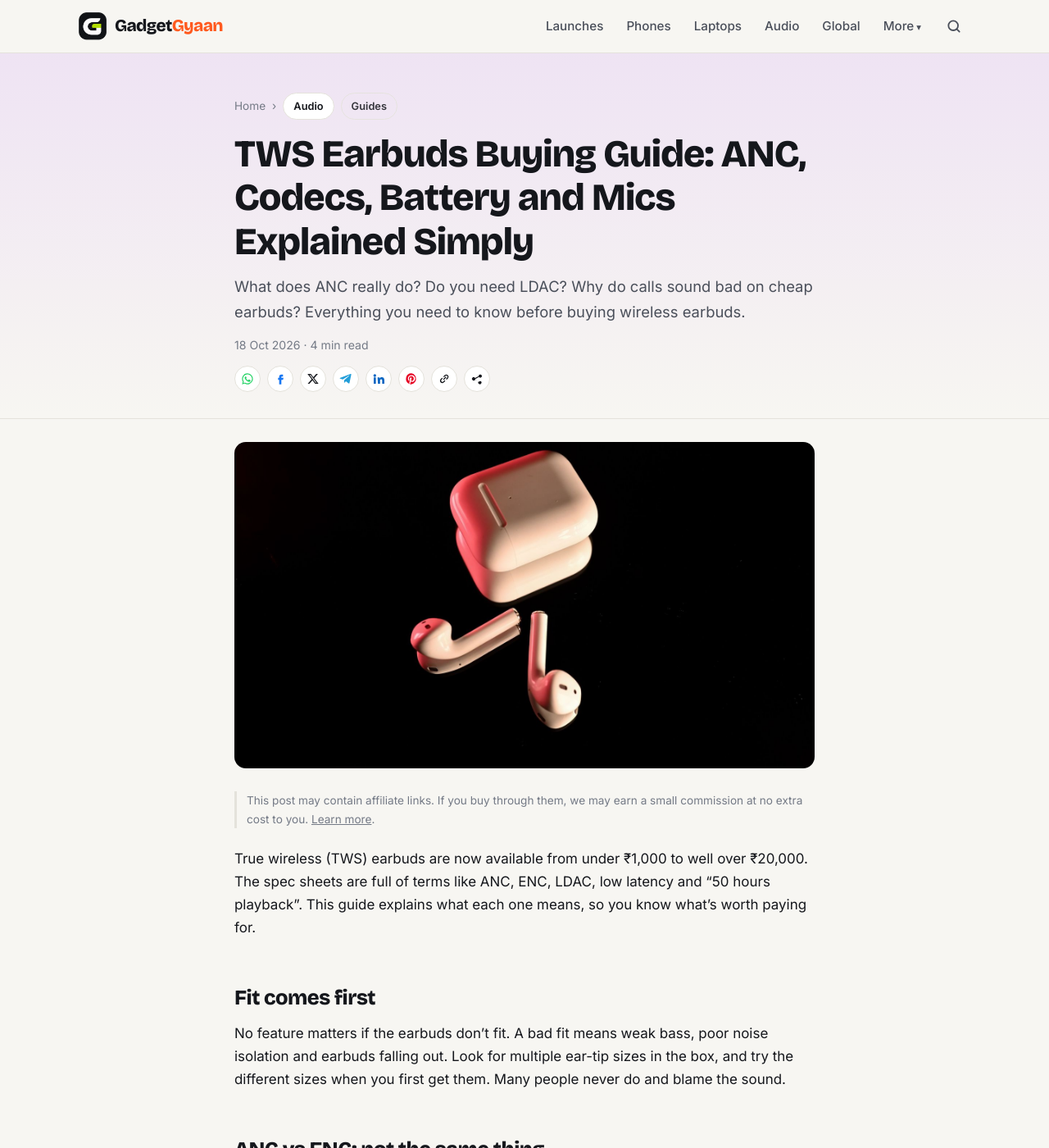
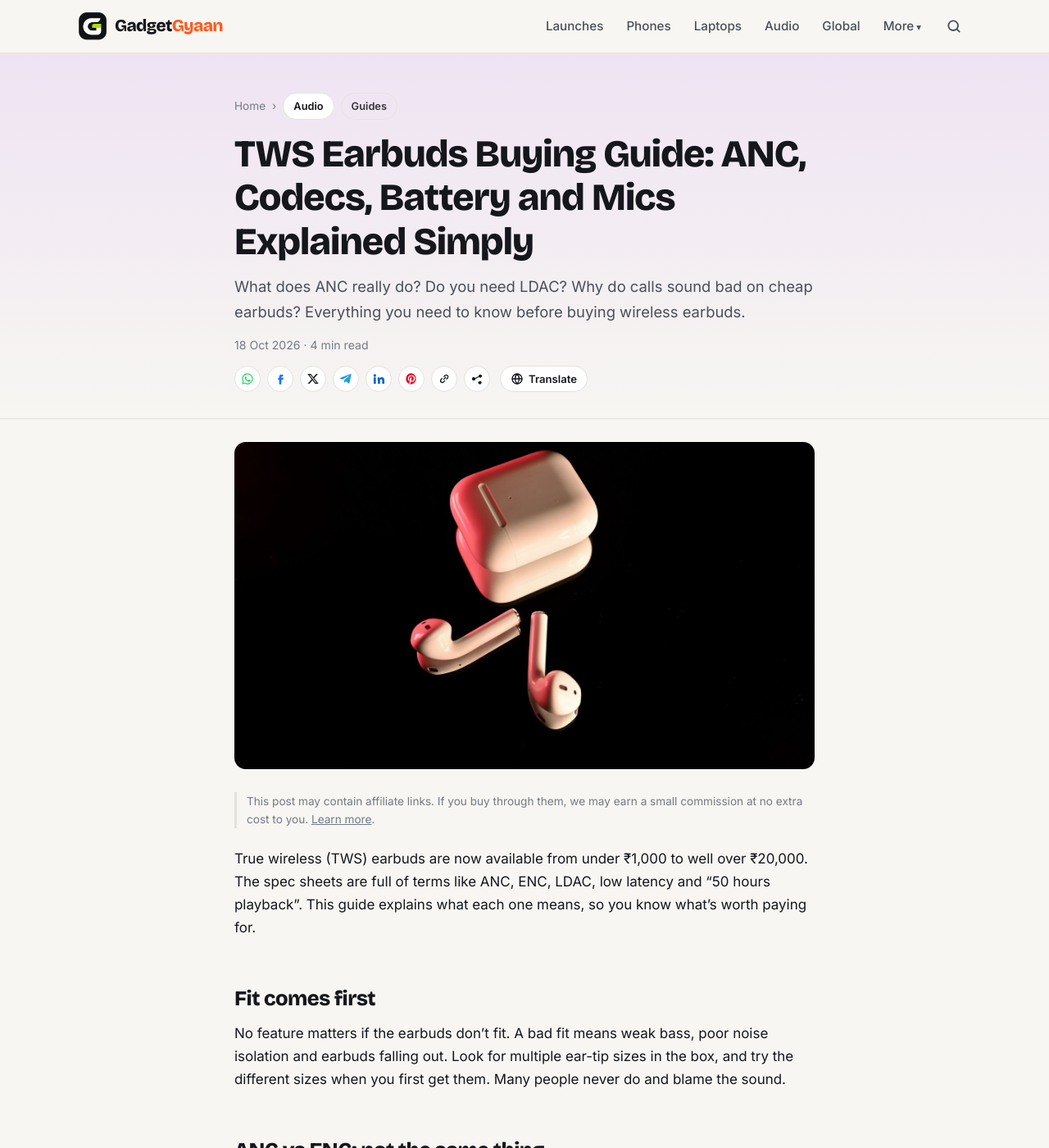
Before and after one commit to kiteksood167/kiteksood167.github.io, a Jekyll site: the page built from _posts/2026-10-18-tws-earbuds-buying-guide.md, in a window 1280 px wide and 1400 px high. Shown: the whole window at 82% size. Built offline with Jekyll 4.4.1, drawn with Linux system fonts in a browser that asks for light colours; comment, search, counter and statistics services are not loaded.

Commit message:
Add lightweight Translate menu to posts (Google Translate links, no script)
Co-Authored-By: Claude Opus 5.5 <noreply@anthropic.com>
Claude-Session: https://claude.ai/code/session_01WQRPmSxMwztgHXfstCGpBN

```diff
--- /dev/null
+++ b/_includes/translate.html
@@ -0,0 +1,17 @@
+{% comment %}
+  Lightweight "Translate" menu: each link opens this page in Google Translate.
+  No script is loaded on our site, so page speed is not affected.
+{% endcomment %}
+{% assign tr_u = page.url | absolute_url | url_encode %}
+<details class="translate">
+  <summary>
+    <svg viewBox="0 0 24 24" width="16" height="16" fill="none" stroke="currentColor" stroke-width="2" stroke-linecap="round" aria-hidden="true"><circle cx="12" cy="12" r="9"/><path d="M3 12h18M12 3c2.5 2.7 3.8 5.7 3.8 9s-1.3 6.3-3.8 9c-2.5-2.7-3.8-5.7-3.8-9S9.5 5.7 12 3z"/></svg>
+    <span>Translate</span>
+  </summary>
+  <div class="translate-menu" role="list">
+    {% assign langs = "hi|हिन्दी (Hindi),bn|বাংলা (Bengali),ta|தமிழ் (Tamil),te|తెలుగు (Telugu),mr|मराठी (Marathi),gu|ગુજરાતી (Gujarati),kn|ಕನ್ನಡ (Kannada),ml|മലയാളം (Malayalam),pa|ਪੰਜਾਬੀ (Punjabi),ur|اردو (Urdu),es|Español (Spanish),fr|Français (French),de|Deutsch (German),pt|Português (Portuguese),ar|العربية (Arabic),id|Bahasa Indonesia,ru|Русский (Russian),ja|日本語 (Japanese)" | split: "," %}
+    {% for l in langs %}{% assign lp = l | split: "|" %}
+    <a role="listitem" href="https://translate.google.com/translate?sl=en&amp;tl={{ lp[0] }}&amp;u={{ tr_u }}" rel="nofollow noopener" lang="{{ lp[0] }}">{{ lp[1] }}</a>
+    {% endfor %}
+  </div>
+</details>
--- a/_layouts/post.html
+++ b/_layouts/post.html
@@ -13,7 +13,10 @@ layout: default
         {% if page.last_modified_at %} · Updated {{ page.last_modified_at | date: "%-d %b %Y" }}{% endif %}
         · {{ content | number_of_words | divided_by: 200 | plus: 1 }} min read
       </p>
-      {% include share.html compact=true %}
+      <div class="hero-tools">
+        {% include share.html compact=true %}
+        {% include translate.html %}
+      </div>
     </div>
   </header>
 
--- a/assets/css/style.css
+++ b/assets/css/style.css
@@ -384,3 +384,15 @@ img.logo-mark { display: block; width: 34px; height: 34px; border-radius: 0; bac
 .search-hit p { margin: 0; color: var(--ink-2); font-size: .9rem; }
 .search-meta { font-size: .75rem; font-weight: 600; letter-spacing: .04em; text-transform: uppercase; color: var(--accent); }
 @media (max-width: 520px) { .search-hit img { width: 96px; height: 54px; } }
+
+/* Translate menu (links to Google Translate, no script) */
+.hero-tools { display: flex; flex-wrap: wrap; align-items: center; gap: 8px 12px; margin-top: 14px; }
+.hero-tools .share-compact { margin: 0; }
+.translate { position: relative; }
+.translate summary { list-style: none; display: inline-flex; align-items: center; gap: 6px; padding: 7px 12px; border-radius: 999px; border: 1px solid var(--line); background: var(--surface); color: var(--ink); font-size: .82rem; font-weight: 600; line-height: 1; cursor: pointer; }
+.translate summary::-webkit-details-marker { display: none; }
+.translate summary:hover, .translate[open] summary { border-color: var(--ink); }
+.translate-menu { position: absolute; z-index: 20; top: calc(100% + 6px); left: 0; width: 230px; max-height: 320px; overflow-y: auto; padding: 6px; border: 1px solid var(--line); border-radius: 12px; background: var(--surface); box-shadow: 0 10px 30px rgba(0,0,0,.18); }
+.translate-menu a { display: block; padding: 8px 10px; border-radius: 8px; color: var(--ink); text-decoration: none; font-size: .9rem; }
+.translate-menu a:hover, .translate-menu a:focus-visible { background: var(--bg); color: var(--accent); }
+@media (max-width: 520px) { .translate-menu { left: auto; right: 0; } }
```
